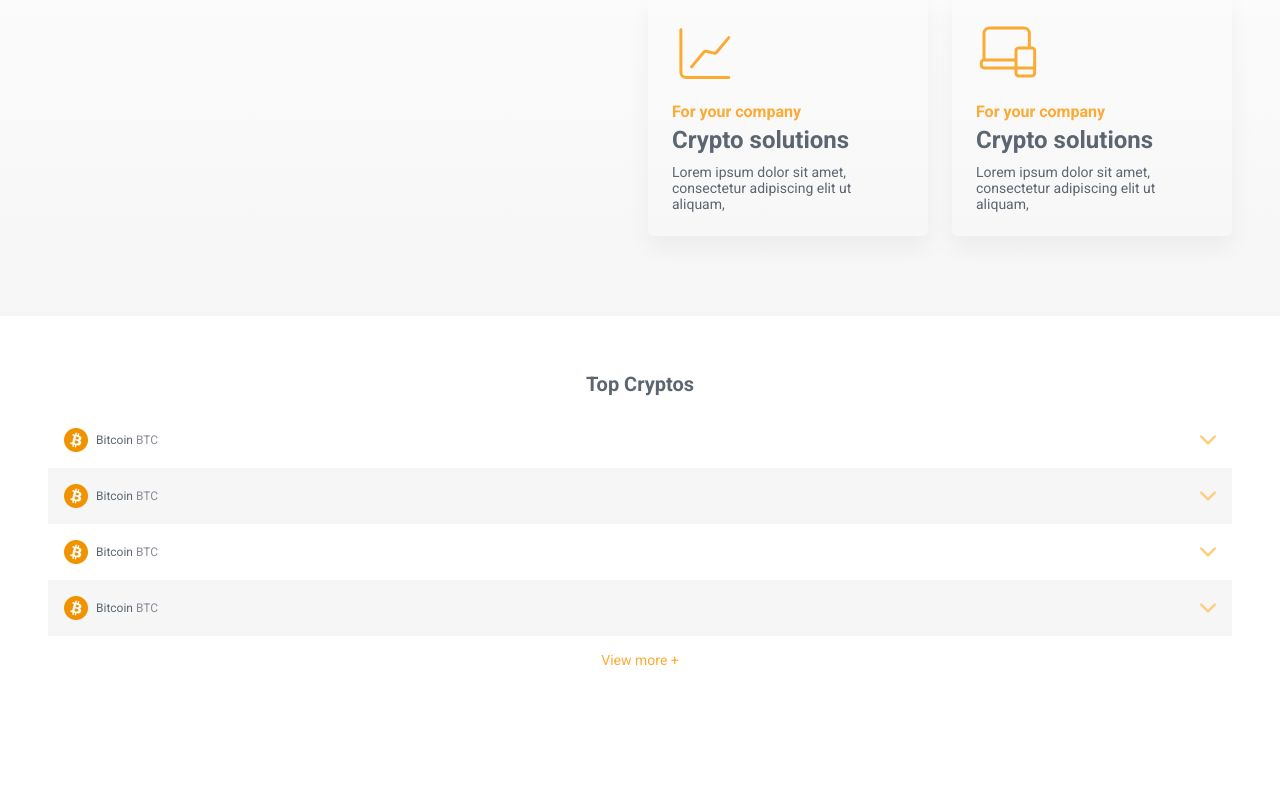
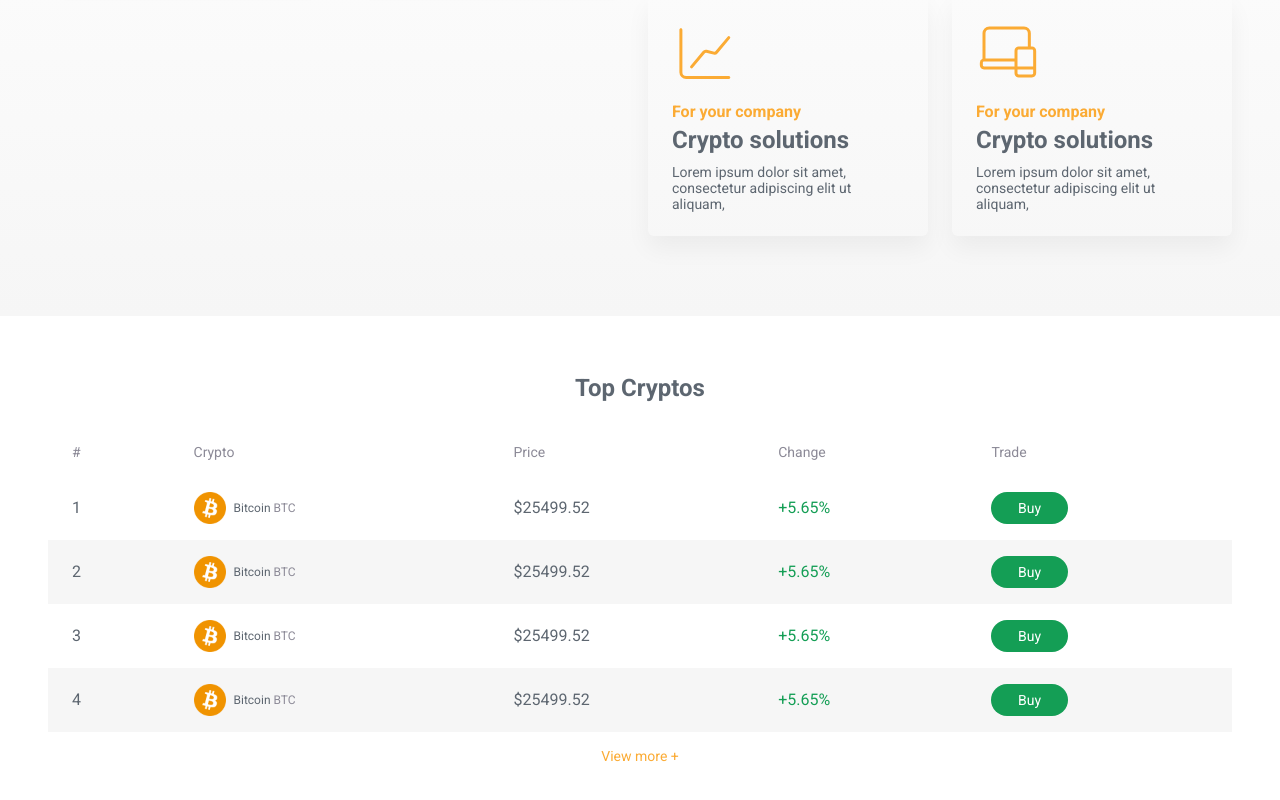
Before and after one commit to henriquecbuss/edusynch-frontend-challenge, a Next.js app: page / in a window 1280 px wide. Shown: the part 1200-2000 px from the top of the page. Before the commit the page ends 1948 px from the top, so only its background shows below. Built offline with nearby package versions, Linux system fonts and the light colour scheme.

Commit message:
Add Crypto Row

```diff
--- a/src/app/(dashboard)/TopCryptosSection.tsx
+++ b/src/app/(dashboard)/TopCryptosSection.tsx
@@ -1,5 +1,9 @@
 import Button from '@/components/Button'
 import CryptoDisclosure from '@/components/CryptoDisclosure'
+import CryptoRow from '@/components/CryptoRow'
+import FormattedNumber from '@/components/FormattedNumber'
+import clsx from 'clsx'
+import Image from 'next/image'
 
 const cryptos = [
   {
@@ -35,9 +39,11 @@ const cryptos = [
 const TopCryptos = () => {
   return (
     <section className="mt-14 container mb-20">
-      <h2 className="text-h5 font-bold text-center">Top Cryptos</h2>
+      <h2 className="font-bold text-center text-h5 md:text-h4 lg:text-h5">
+        Top Cryptos
+      </h2>
 
-      <div className="flex flex-col mt-4">
+      <div className="flex flex-col mt-4 md:hidden">
         {cryptos.map((crypto, index) => (
           <CryptoDisclosure
             crypto={crypto}
@@ -47,6 +53,24 @@ const TopCryptos = () => {
         ))}
       </div>
 
+      <table className="hidden md:table table-auto w-full text-left mt-6">
+        <thead>
+          <tr>
+            <Th>#</Th>
+            <Th>Crypto</Th>
+            <Th>Price</Th>
+            <Th>Change</Th>
+            <Th>Trade</Th>
+          </tr>
+        </thead>
+        <tbody>
+          {cryptos.map((crypto, index) => (
+            // TODO - Change key to crypto symbol
+            <CryptoRow crypto={crypto} index={index + 1} key={index} />
+          ))}
+        </tbody>
+      </table>
+
       <Button variant="ghost" className="text-primary mt-4 mx-auto block">
         View more +
       </Button>
@@ -54,4 +78,12 @@ const TopCryptos = () => {
   )
 }
 
+const Th = ({ children }: { children: React.ReactNode }) => {
+  return (
+    <th className="py-4 px-6 font-normal text-secondary text-label">
+      {children}
+    </th>
+  )
+}
+
 export default TopCryptos
--- /dev/null
+++ b/src/components/CryptoRow.tsx
@@ -0,0 +1,60 @@
+'use client'
+
+import clsx from 'clsx'
+import Button from './Button'
+import FormattedNumber from './FormattedNumber'
+import { CryptoCurrency } from '@/cryptoCurrency'
+import Image from 'next/image'
+
+const CryptoRow = ({
+  crypto,
+  index,
+}: {
+  crypto: CryptoCurrency
+  index: number
+}) => {
+  return (
+    <tr className="even:bg-secondary-100 hover:bg-secondary-100 even:hover:bg-secondary-200 transition-colors">
+      <Cell>{index}</Cell>
+      <Cell className="flex items-center gap-2">
+        <Image src={crypto.image} alt="" width={32} height={32} />
+        <p className="text-small-label">
+          {crypto.name} <span className="text-secondary">{crypto.symbol}</span>
+        </p>
+      </Cell>
+      <Cell>${crypto.price}</Cell>
+      <Cell>
+        <FormattedNumber
+          number={crypto.changePercentage / 100}
+          className={clsx({
+            'text-tertiary-700': crypto.changePercentage > 0,
+            'text-quaternary-700': crypto.changePercentage < 0,
+          })}
+          options={{
+            signDisplay: 'always',
+            style: 'percent',
+            maximumFractionDigits: 2,
+            minimumFractionDigits: 2,
+          }}
+        />
+      </Cell>
+      <Cell>
+        <Button className="bg-tertiary-700 hover:bg-tertiary-600 active:bg-tertiary-800 focus-visible:ring-primary">
+          Buy
+        </Button>
+      </Cell>
+    </tr>
+  )
+}
+
+const Cell = ({
+  className,
+  children,
+}: {
+  className?: string
+  children: React.ReactNode
+}) => {
+  return <td className={clsx('py-4 px-6', className)}>{children}</td>
+}
+
+export default CryptoRow
--- /dev/null
+++ b/src/cryptoCurrency.ts
@@ -0,0 +1,7 @@
+export type CryptoCurrency = {
+  name: string
+  image: string
+  symbol: string
+  price: number
+  changePercentage: number
+}
```
Also changed, not shown: src/components/CryptoDisclosure.tsx (+2 -9 lines).
